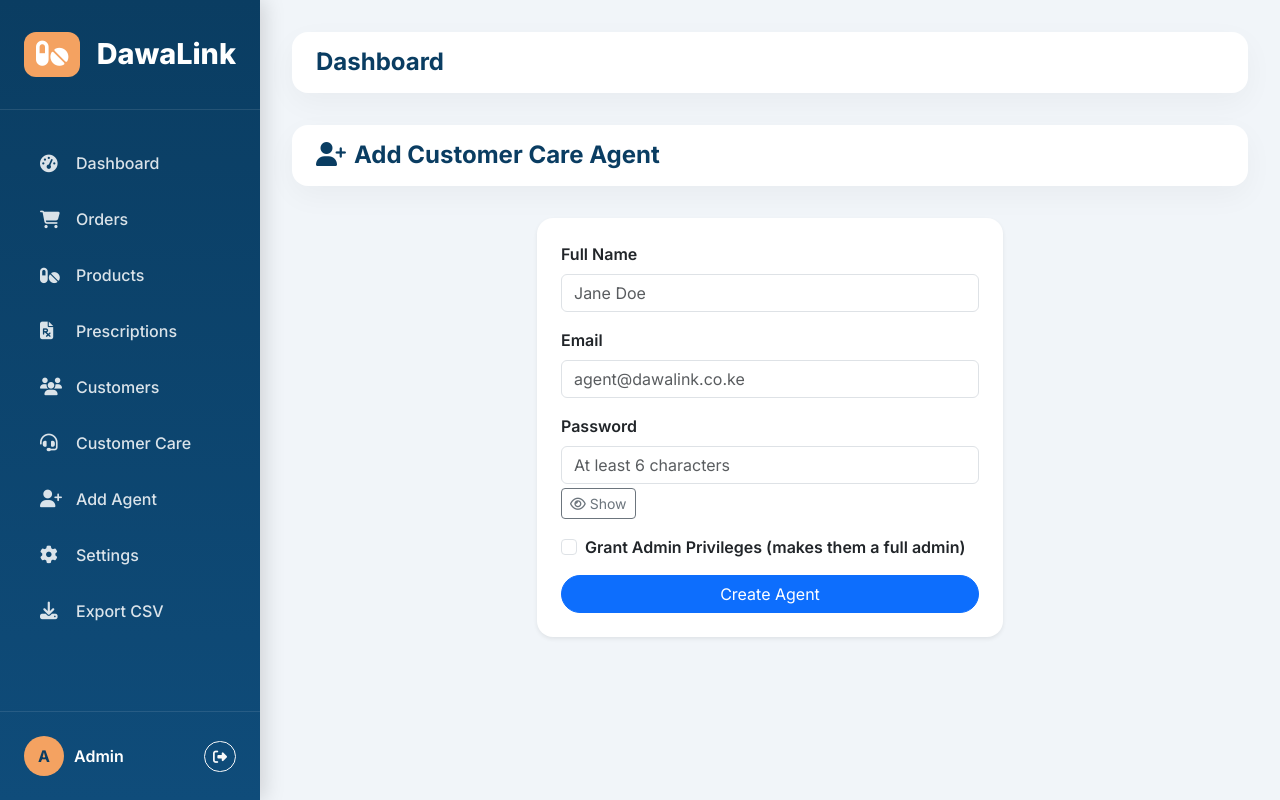
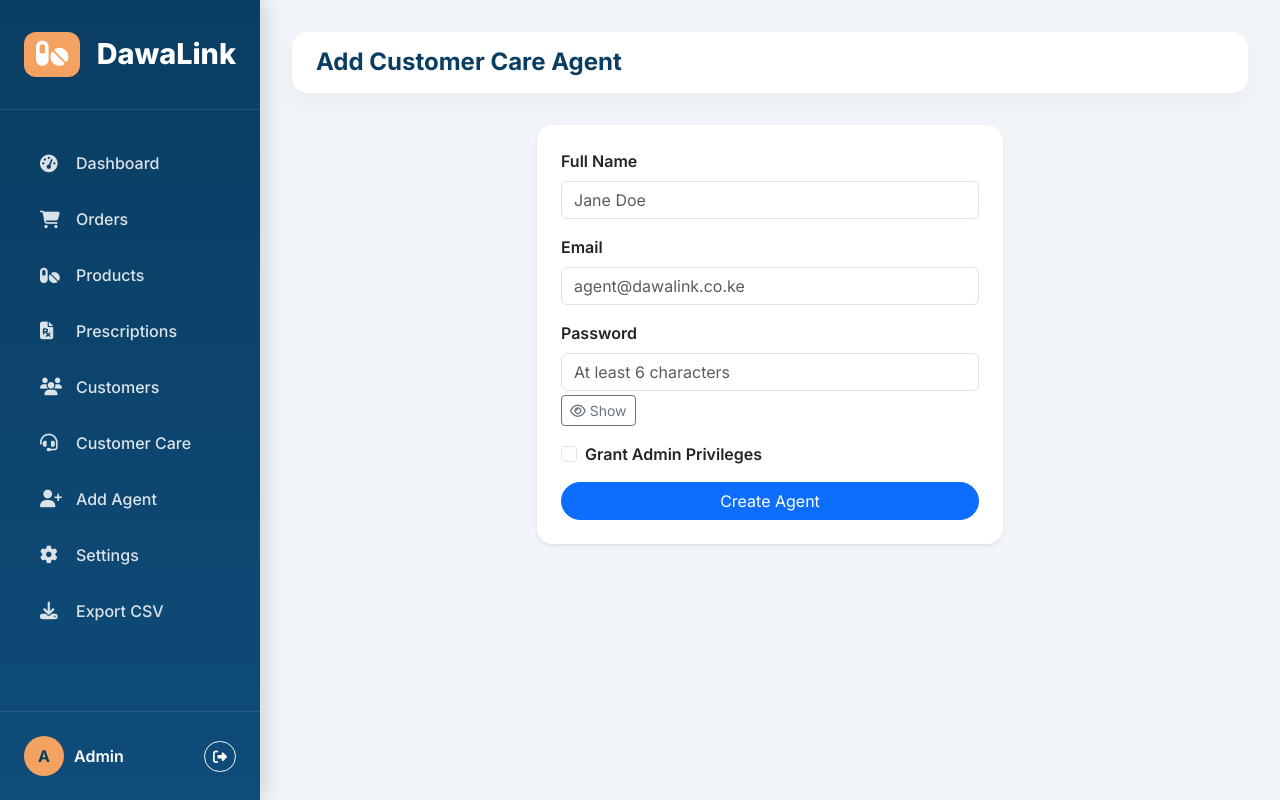
Before and after one commit to rodriguezgeorge089-art/techpharm-final, a Flask app: template templates/admin_create_user.html in a window 1280 px wide. Run offline with Flask 3, Linux system fonts and the light colour scheme; the template is opened without the code that fills it, so the values that code supplies are empty; some libraries are stand-ins or nearby versions.

Commit message:
Update admin_create_user.html

```diff
--- a/templates/admin_create_user.html
+++ b/templates/admin_create_user.html
@@ -1,11 +1,7 @@
 {% extends "admin_base.html" %}
 {% block title %}Add Customer Care Agent{% endblock %}
+{% block page_title %}Add Customer Care Agent{% endblock %}
 {% block admin_content %}
-
-<div class="top-bar">
-    <h4 class="fw-bold mb-0" style="color: var(--deep-blue);"><i class="fas fa-user-plus me-2"></i>Add Customer Care Agent</h4>
-</div>
-
 <div class="row justify-content-center">
     <div class="col-md-6">
         <div class="card border-0 shadow-sm rounded-4 p-4">
@@ -28,14 +24,13 @@
                 </div>
                 <div class="form-check mb-3">
                     <input class="form-check-input" type="checkbox" name="is_admin" id="isAdmin">
-                    <label class="form-check-label fw-semibold" for="isAdmin">Grant Admin Privileges (makes them a full admin)</label>
+                    <label class="form-check-label fw-semibold" for="isAdmin">Grant Admin Privileges</label>
                 </div>
                 <button type="submit" class="btn btn-primary w-100 rounded-pill">Create Agent</button>
             </form>
         </div>
     </div>
 </div>
-
 <script>
     document.querySelectorAll('.toggle-password').forEach(btn => {
         btn.addEventListener('click', function() {
@@ -51,5 +46,4 @@
         });
     });
 </script>
-
 {% endblock %}
```
